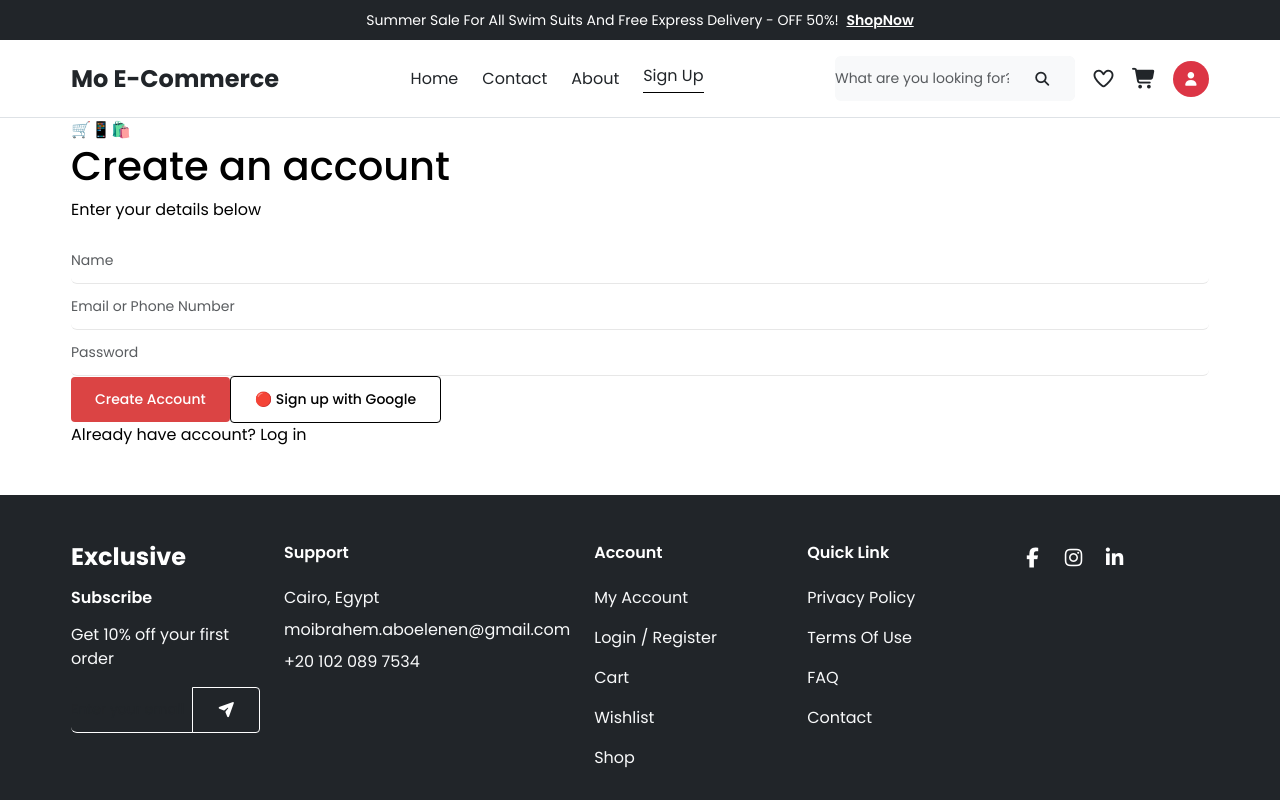
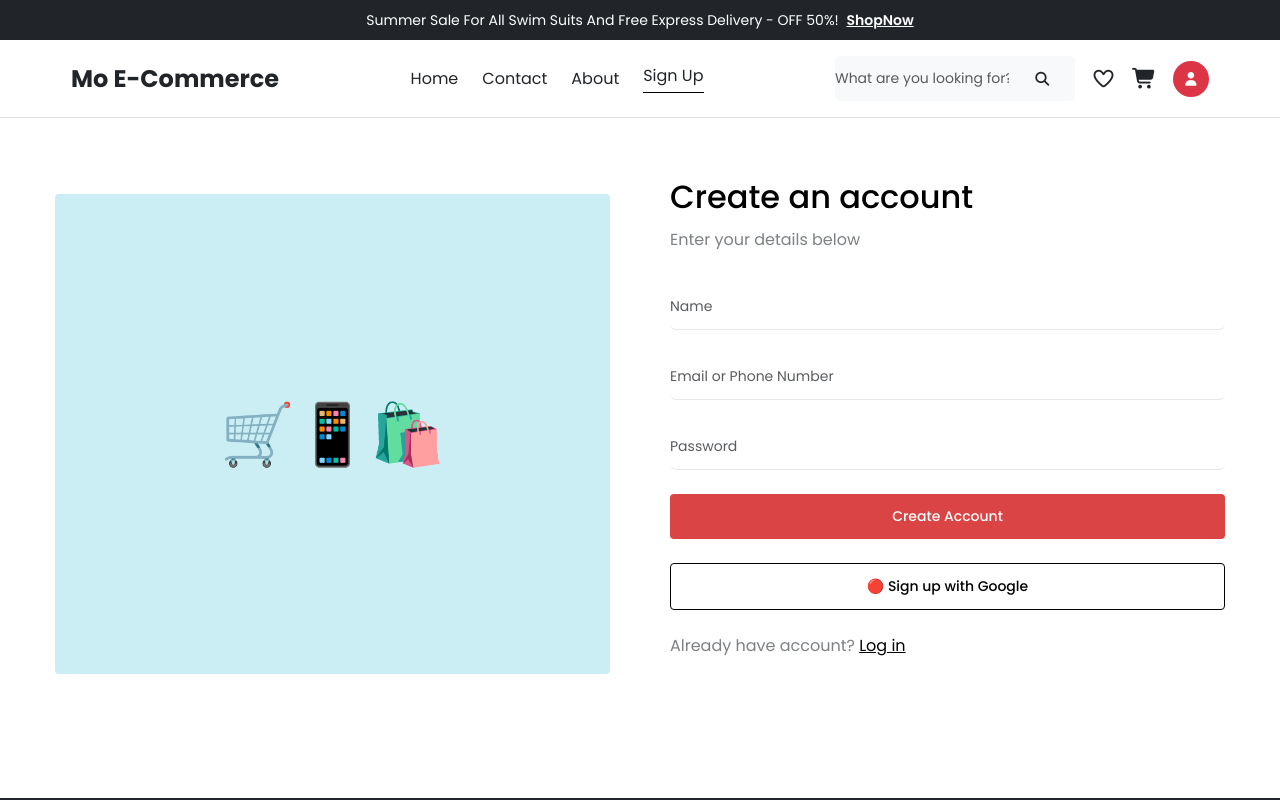
Before and after one commit to MohamedIbrahem99999/E-Commerce, an Angular app: page /signup in a window 1280 px wide. Shown: the top 800 px of the page. Built offline with nearby package versions, Linux system fonts and the light colour scheme.

Commit message:
Uncomment CSS styles for auth layout

```diff
--- a/src/app/pages/signup/signup.component.css
+++ b/src/app/pages/signup/signup.component.css
@@ -1,4 +1,4 @@
-/* .auth-layout {
+.auth-layout {
   display: grid;
   grid-template-columns: 1fr 1fr;
   align-items: center;
@@ -34,4 +34,4 @@
 @media (max-width: 900px) {
   .auth-layout { grid-template-columns: 1fr; }
   .auth-image { display: none; }
-} */
+}
```
